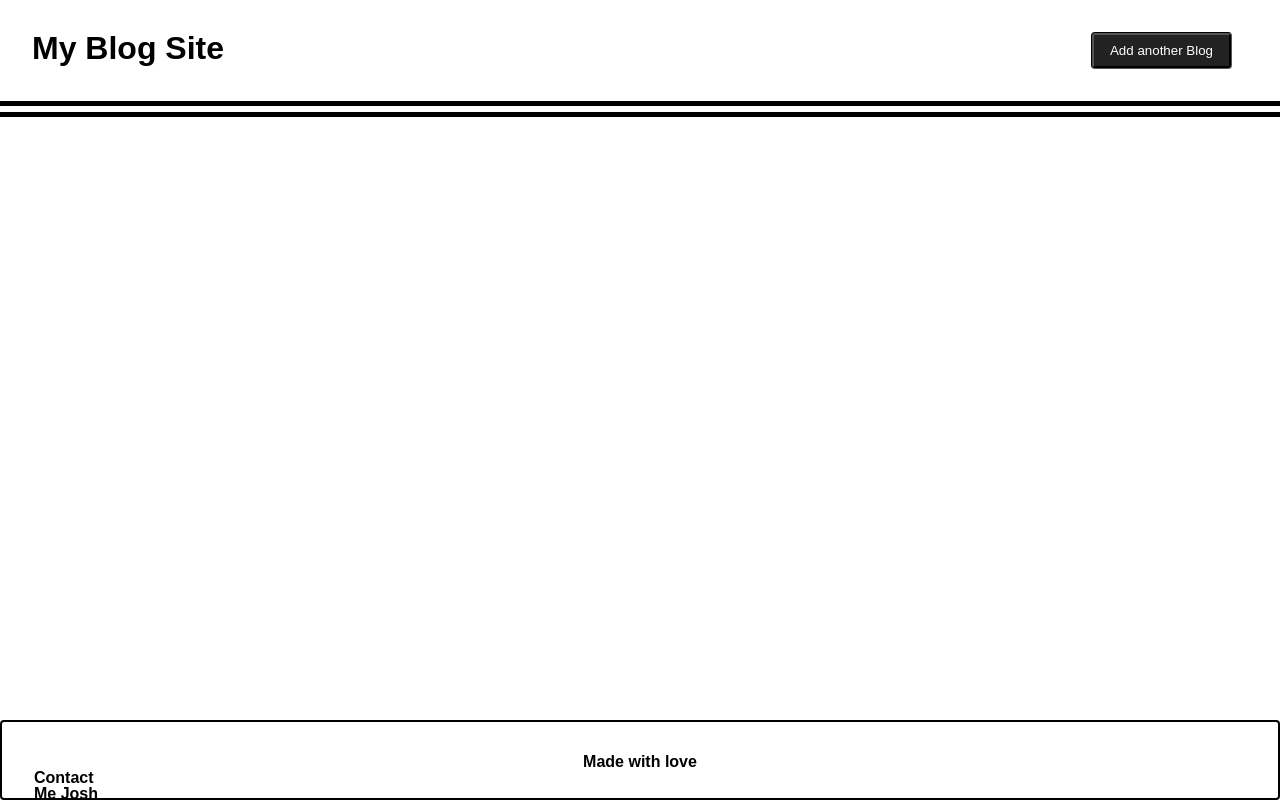
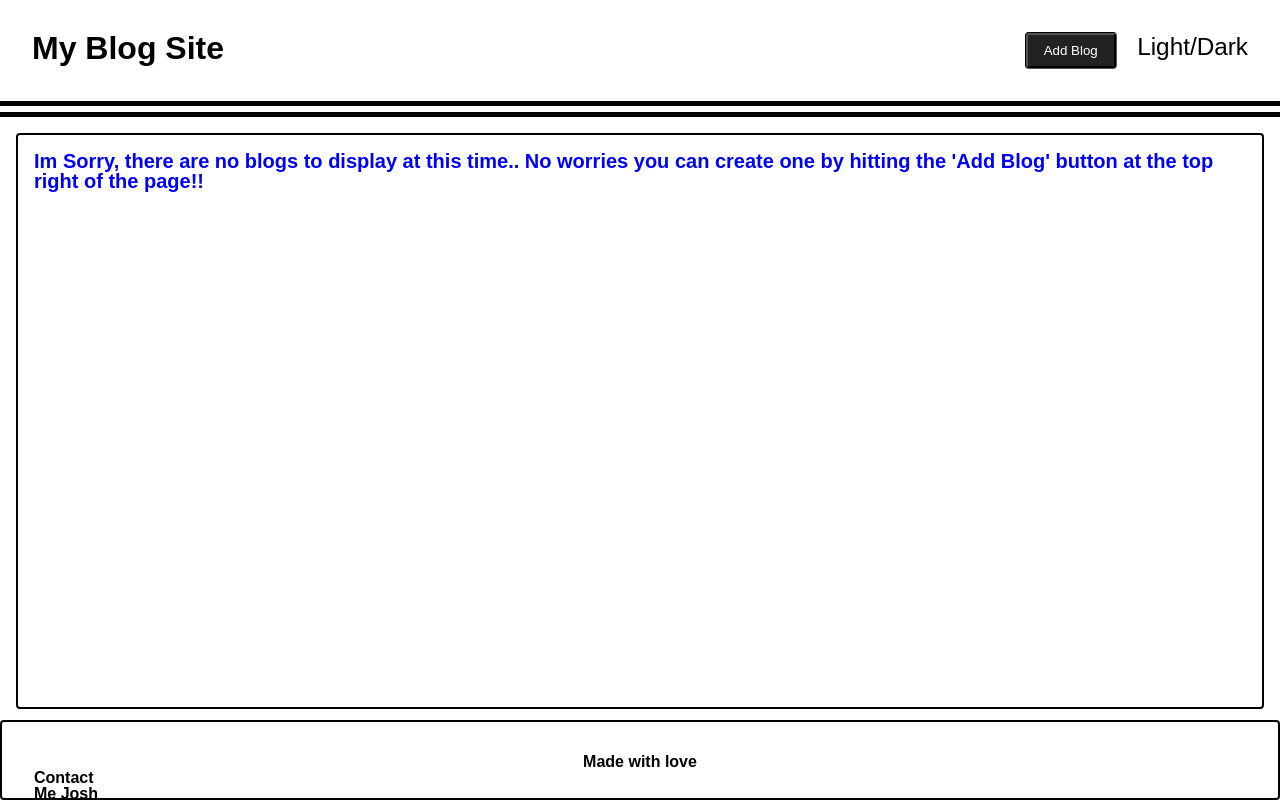
Before and after one commit to JoshuaPruitt/Challenge-04, a plain HTML site: page blog.html in a window 1280 px wide. Drawn offline with Linux system fonts and the light colour scheme.

Commit message:
added light/dark button (no functionality)

```diff
--- a/assets/css/blog.css
+++ b/assets/css/blog.css
@@ -58,6 +58,11 @@ ul {
   list-style: none;
 }
 
+h4 {
+  font-size: 20px;
+  color: blue;
+}
+
 /*
   Classes
 */
--- a/assets/js/blog.js
+++ b/assets/js/blog.js
@@ -45,8 +45,13 @@ function pageBuild (storage){
 
 // function for displaying a message when there are no blogs in storage
 function noBlog (){
+    const article = document.createElement('article')
+    pageBody.appendChild(article);
 
-}
+    const noBlog = document.createElement('h4');
+    noBlog.textContent = "Im Sorry, there are no blogs to display at this time.. No worries you can create one by hitting the 'Add Blog' button at the top right of the page!!";
+    article.appendChild(noBlog);
+};
 
 // Reads the data from local storage and returns it
 function pageStorage (){
@@ -71,4 +76,6 @@ backButton.addEventListener('click', function (event) {
     redirectPage('index.html')
 });
 
-createPage()
+// createPage()
+
+noBlog()
--- a/blog.html
+++ b/blog.html
@@ -21,7 +21,8 @@
     </div>
 
     <div>
-      <input id='back' type="button" value="Add another Blog"/>
+      <input id='back' type="button" value="Add Blog"/>
+      <input id = 'toggle' type="button" value="Light/Dark"/>
     </div>
 
   </header>
```
Also changed, not shown: assets/js/form.js (+3 -4 lines).
